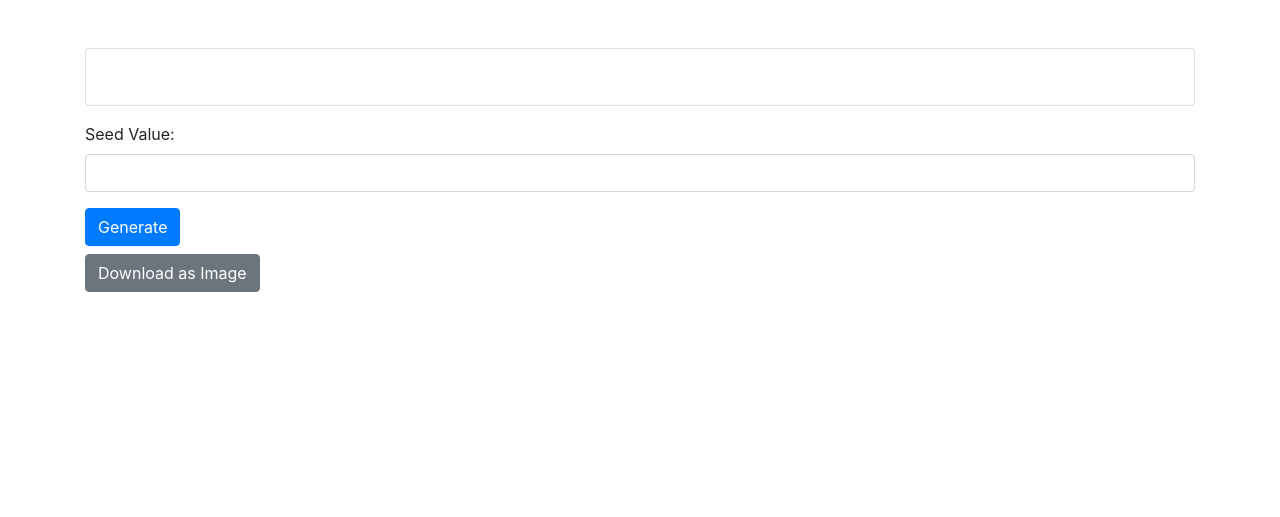
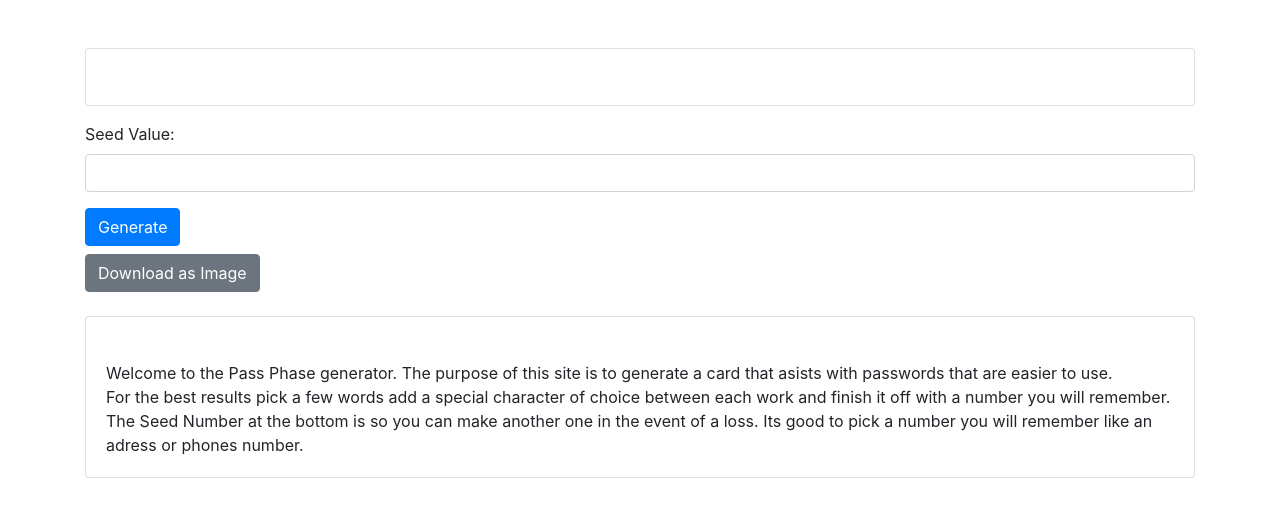
Before and after one commit to prodata2000/passphrase2, a Flask app: page / in a window 1280 px wide. Shown: the top 517 px of the page. Run offline with Flask 3, Linux system fonts and the light colour scheme; some libraries are stand-ins or nearby versions.

Commit message:
Update index.html

```diff
--- a/templates/index.html
+++ b/templates/index.html
@@ -24,6 +24,15 @@
     </form>
 
     <a href="/download?seed={{ seed }}" class="btn btn-secondary mt-2">Download as Image</a>
+
+    <!-- Added block of text at the bottom -->
+    <div class="card mt-4">
+        <div class="card-body">
+            <br>Welcome to the Pass Phase generator. The purpose of this site is to generate a card that asists with passwords that are easier to use.
+            <br>For the best results pick a few words add a special character of choice between each work and finish it off with a number you will remember.
+            <br>The Seed Number at the bottom is so you can make another one in the event of a loss. Its good to pick a number you will remember like an adress or phones number.
+        </div>
+    </div>
 </div>
 
 <script src="https://ajax.googleapis.com/ajax/libs/jquery/3.5.1/jquery.min.js"></script>
```
